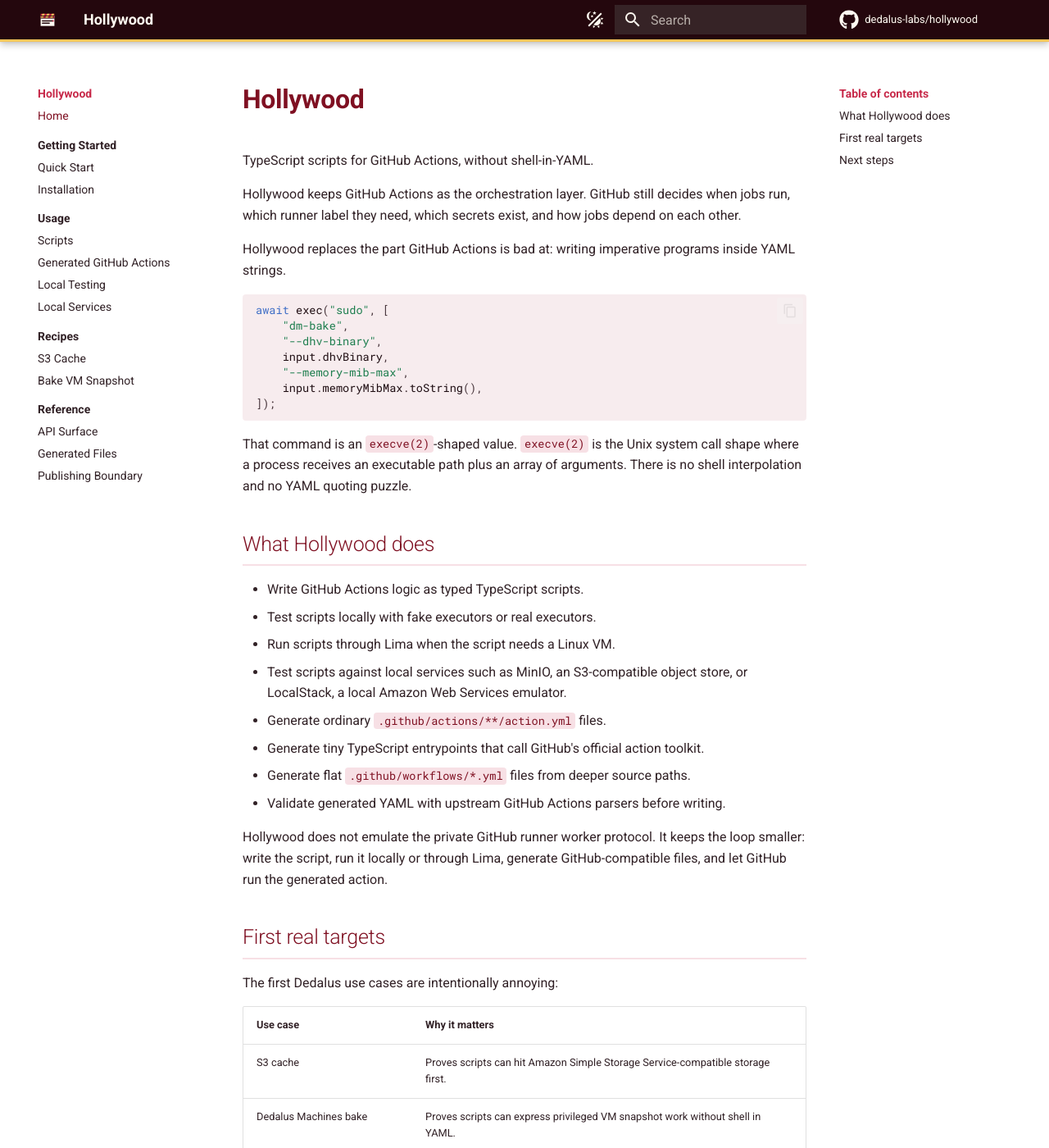
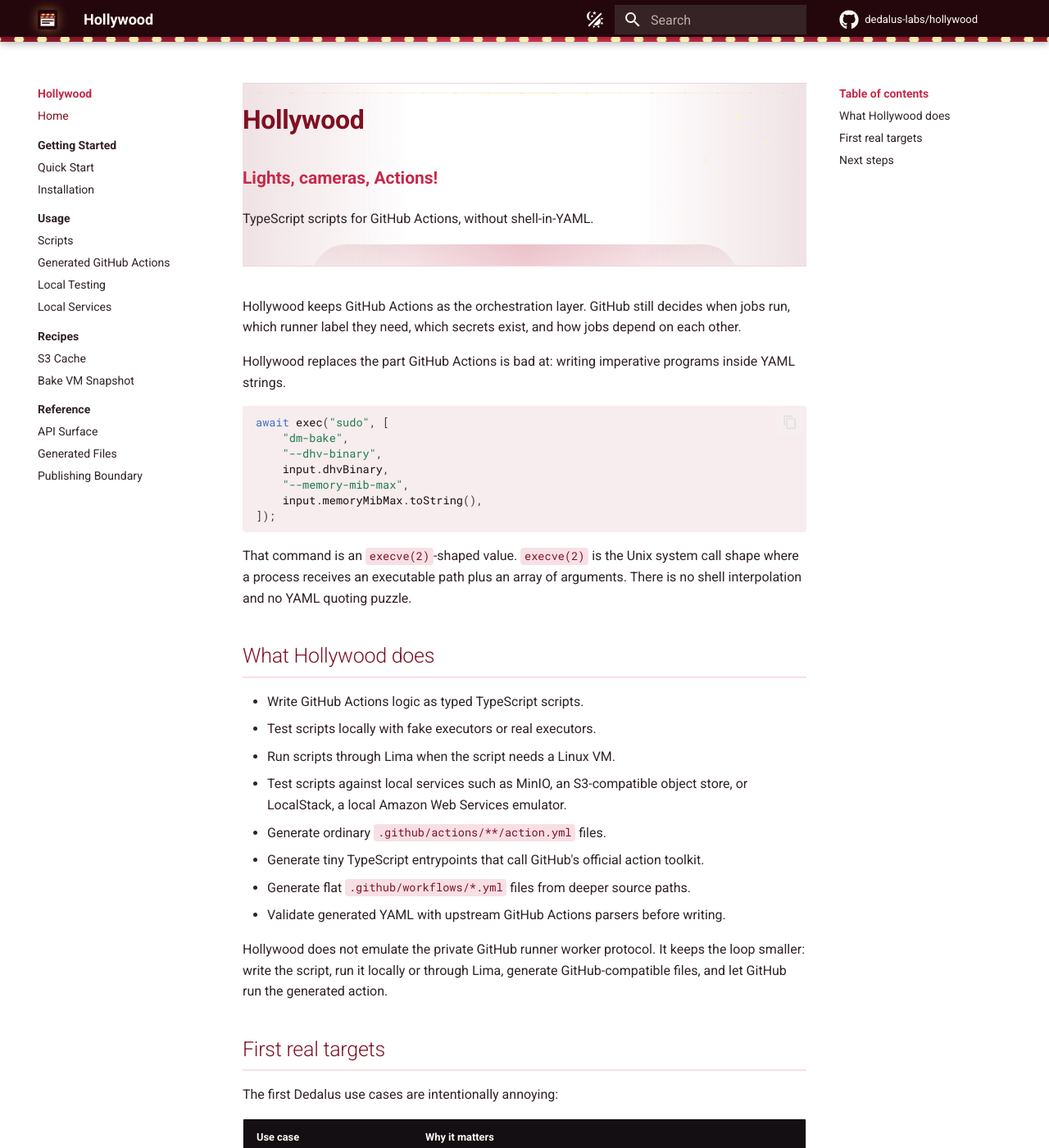
Before and after one commit to dedalus-labs/hollywood, an MkDocs documentation site: the page built from docs/index.md, in a window 1280 px wide and 1400 px high. Shown: the whole window at 82% size. Built offline with MkDocs 1.6.1 and Material for MkDocs 9.7.7, drawn with Linux system fonts in a browser that asks for light colours; comment, search, counter and statistics services are not loaded.

Commit message:
docs: add premiere styling

```diff
--- a/docs/assets/theme.css
+++ b/docs/assets/theme.css
@@ -1,4 +1,4 @@
-/* Hollywood docs theme - rose velvet and champagne */
+/* Hollywood docs theme - rose velvet, red carpet, and champagne flashbulbs */
 
 :root {
   --hollywood-velvet: #24070d;
@@ -8,6 +8,7 @@
   --hollywood-rose-hover: #a51c36;
   --hollywood-rose-muted: rgba(199, 41, 73, 0.14);
   --hollywood-champagne: #f6c65b;
+  --hollywood-flash: #fff3b8;
   --hollywood-champagne-soft: rgba(246, 198, 91, 0.2);
   --hollywood-ivory: #fffaf1;
   --hollywood-paper: #fff7f7;
@@ -16,6 +17,7 @@
   --hollywood-muted: #6f5b61;
   --hollywood-code: #f7ecee;
   --hollywood-border: #ead7dc;
+  --hollywood-tuxedo: #130f12;
 }
 
 [data-md-color-scheme="default"] {
@@ -52,6 +54,21 @@
 .md-header {
   background: var(--hollywood-velvet);
   border-bottom: 3px solid var(--hollywood-champagne);
+  position: relative;
+}
+
+.md-header::after {
+  background-image:
+    radial-gradient(circle, var(--hollywood-flash) 0 38%, transparent 42%),
+    linear-gradient(90deg, var(--hollywood-burgundy), var(--hollywood-rose), var(--hollywood-burgundy));
+  background-position: 0 0, 0 0;
+  background-size: 28px 6px, 100% 100%;
+  bottom: -3px;
+  content: "";
+  height: 6px;
+  left: 0;
+  position: absolute;
+  right: 0;
 }
 
 .md-header,
@@ -66,6 +83,11 @@
 
 .md-search__input::placeholder {
   color: rgba(255, 250, 241, 0.65);
+}
+
+.md-header .md-logo img,
+.md-header .md-logo svg {
+  filter: drop-shadow(0 0 7px rgba(246, 198, 91, 0.45));
 }
 
 .md-tabs {
@@ -102,6 +124,12 @@
   color: var(--md-code-fg-color);
 }
 
+.md-typeset table:not([class]) th {
+  background-color: var(--hollywood-tuxedo);
+  border-bottom: 2px solid var(--hollywood-champagne);
+  color: var(--hollywood-ivory);
+}
+
 [data-md-color-scheme="slate"] .md-typeset code {
   background-color: rgba(246, 198, 91, 0.12);
   color: var(--hollywood-champagne);
@@ -118,6 +146,55 @@
   border-color: var(--hollywood-rose-hover);
 }
 
+.hollywood-hero {
+  background:
+    radial-gradient(circle at 88% 18%, rgba(255, 243, 184, 0.9) 0 2px, transparent 3px),
+    radial-gradient(circle at 93% 32%, rgba(255, 243, 184, 0.7) 0 1px, transparent 3px),
+    radial-gradient(circle at 82% 42%, rgba(255, 243, 184, 0.65) 0 1px, transparent 3px),
+    linear-gradient(90deg, rgba(127, 16, 34, 0.12), transparent 30% 70%, rgba(127, 16, 34, 0.12));
+  border-bottom: 1px solid var(--hollywood-border);
+  border-top: 1px solid var(--hollywood-border);
+  margin: 0 0 1.8rem;
+  overflow: hidden;
+  padding: 1.2rem 0 1.4rem;
+  position: relative;
+}
+
+.hollywood-hero::before,
+.hollywood-hero::after {
+  content: "";
+  pointer-events: none;
+  position: absolute;
+}
+
+.hollywood-hero::before {
+  background:
+    linear-gradient(90deg, transparent, rgba(246, 198, 91, 0.35), transparent),
+    repeating-linear-gradient(90deg, transparent 0 18px, rgba(246, 198, 91, 0.35) 19px 21px, transparent 22px 40px);
+  height: 1px;
+  left: 0;
+  right: 0;
+  top: 0.55rem;
+}
+
+.hollywood-hero::after {
+  background:
+    linear-gradient(90deg, transparent, rgba(199, 41, 73, 0.22), transparent),
+    linear-gradient(180deg, rgba(127, 16, 34, 0.08), transparent);
+  border-radius: 999px 999px 0 0;
+  bottom: -18px;
+  height: 44px;
+  left: 12%;
+  right: 12%;
+}
+
+.hollywood-kicker {
+  color: var(--hollywood-rose);
+  font-size: 1.05rem;
+  font-weight: 700;
+  margin: -0.35rem 0 1rem;
+}
+
 .md-typeset h1 {
   color: var(--hollywood-velvet);
   font-weight: 650;
@@ -130,6 +207,19 @@
 
 [data-md-color-scheme="slate"] .md-typeset h1 {
   color: var(--hollywood-ivory);
+}
+
+[data-md-color-scheme="slate"] .hollywood-hero {
+  background:
+    radial-gradient(circle at 88% 18%, rgba(255, 243, 184, 0.65) 0 2px, transparent 3px),
+    radial-gradient(circle at 93% 32%, rgba(255, 243, 184, 0.55) 0 1px, transparent 3px),
+    radial-gradient(circle at 82% 42%, rgba(255, 243, 184, 0.45) 0 1px, transparent 3px),
+    linear-gradient(90deg, rgba(127, 16, 34, 0.45), transparent 32% 68%, rgba(127, 16, 34, 0.45));
+  border-color: rgba(246, 198, 91, 0.2);
+}
+
+[data-md-color-scheme="slate"] .hollywood-kicker {
+  color: var(--hollywood-champagne);
 }
 
 [data-md-color-scheme="slate"] .md-typeset h2 {
@@ -178,3 +268,21 @@
 .md-typeset .tip > summary::before {
   background-color: var(--hollywood-champagne);
 }
+
+@media (prefers-reduced-motion: no-preference) {
+  .md-header::after {
+    animation: hollywood-flashbulbs 4s linear infinite;
+  }
+}
+
+@keyframes hollywood-flashbulbs {
+  0%,
+  100% {
+    background-position: 0 0, 0 0;
+    opacity: 0.86;
+  }
+  45% {
+    background-position: 14px 0, 0 0;
+    opacity: 1;
+  }
+}
--- a/docs/index.md
+++ b/docs/index.md
@@ -2,9 +2,15 @@
 description: TypeScript scripts for GitHub Actions, without shell-in-YAML.
 ---
 
+<div class="hollywood-hero" markdown="1">
+
 # Hollywood
 
+<p class="hollywood-kicker">Lights, cameras, Actions!</p>
+
 TypeScript scripts for GitHub Actions, without shell-in-YAML.
+
+</div>
 
 Hollywood keeps GitHub Actions as the orchestration layer. GitHub still decides
 when jobs run, which runner label they need, which secrets exist, and how jobs
```
Also changed, not shown: docs/assets/logo.svg.
